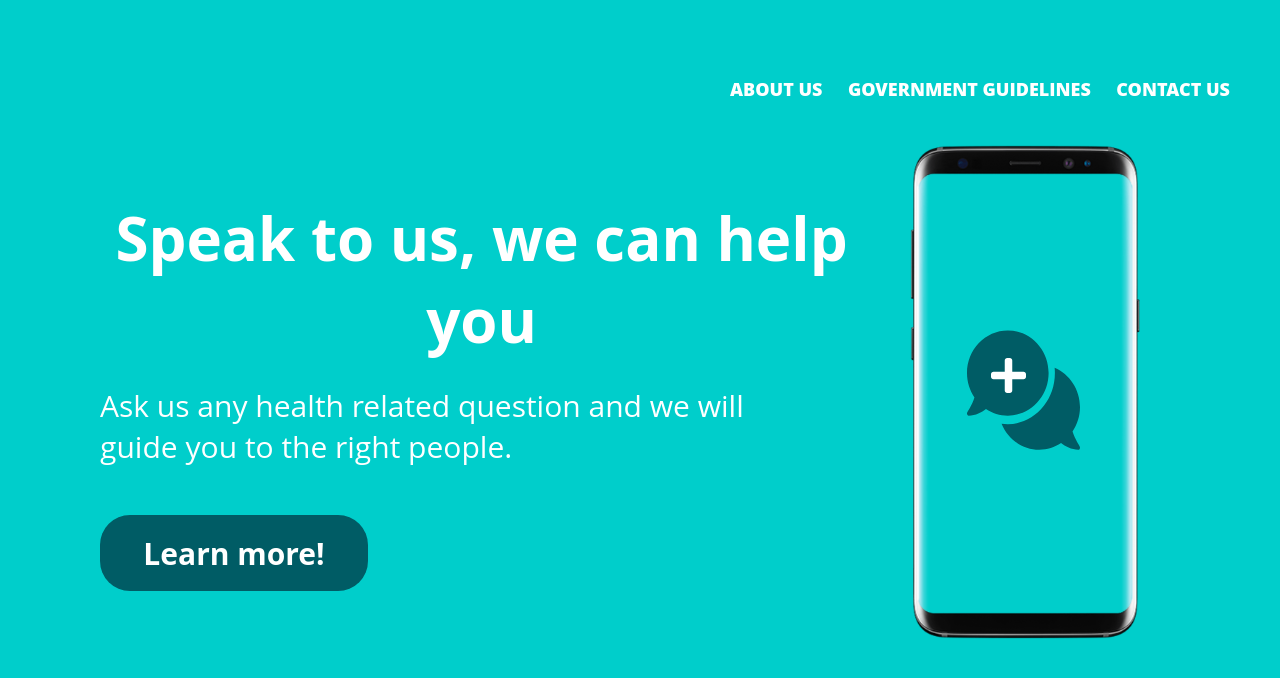
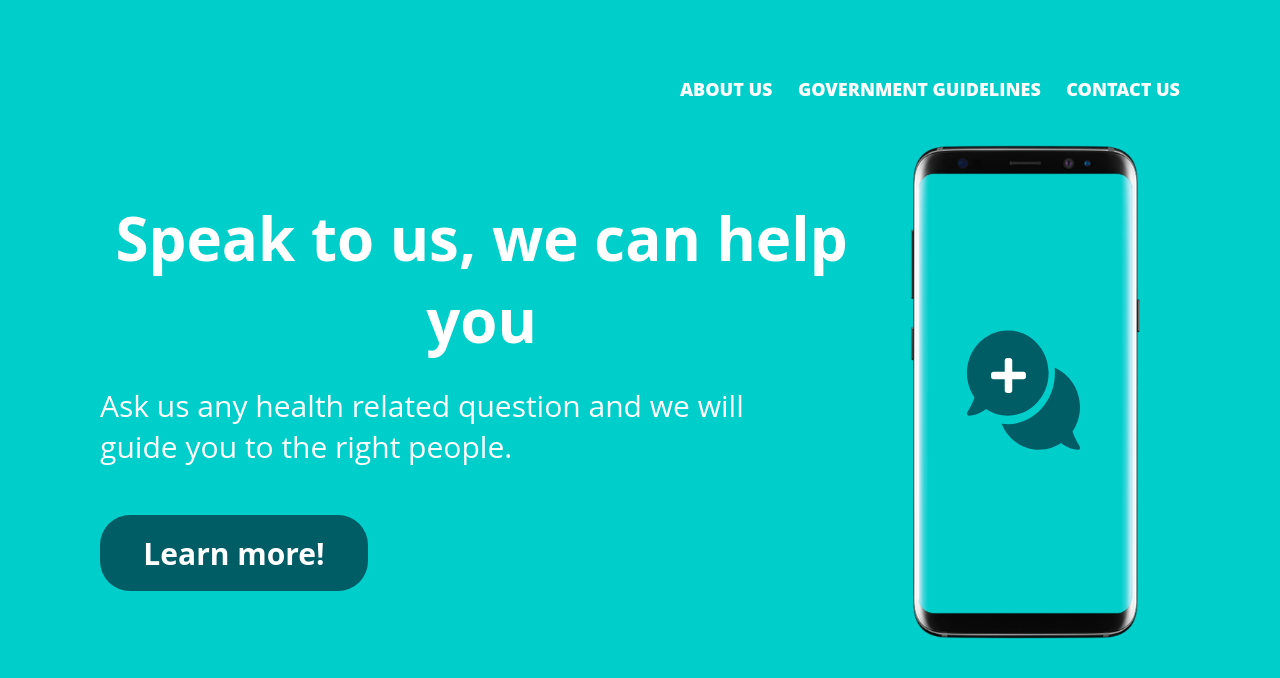
Before and after one commit to somalisintech/2020-hackathon-team-6, a React (Create React App) app in the folder my-app/: page / in a window 1280 px wide. Shown: the top 678 px of the page. Built offline with nearby package versions, Linux system fonts and the light colour scheme.

Commit message:
Increase margin for navbar links

```diff
--- a/my-app/src/components/navbar.jsx
+++ b/my-app/src/components/navbar.jsx
@@ -21,7 +21,7 @@ const NavItemContainer = styled.div`
     flex-direction: row;
     justify-content: space-between;
     width: 500px;
-    margin-right: 50px;
+    margin-right: 100px;
 `;
 
 const NavItem = styled.p`
```
